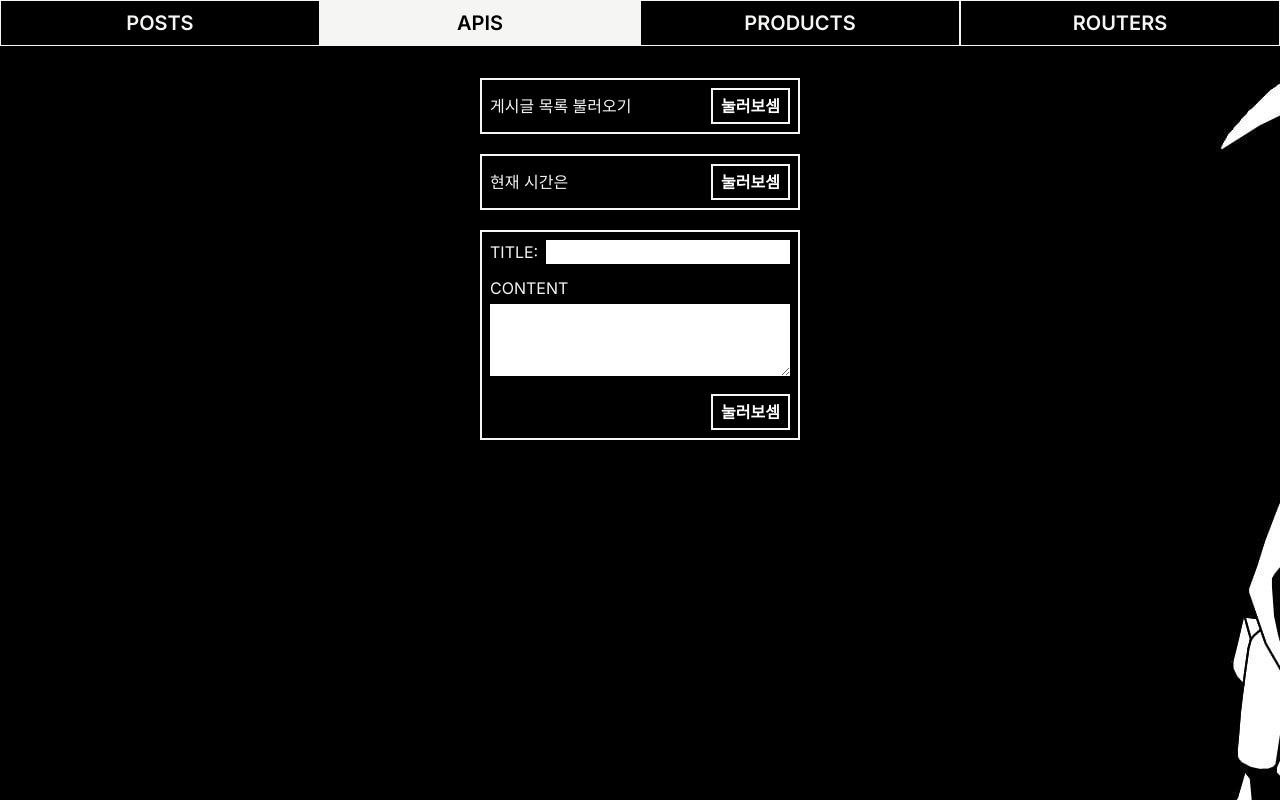
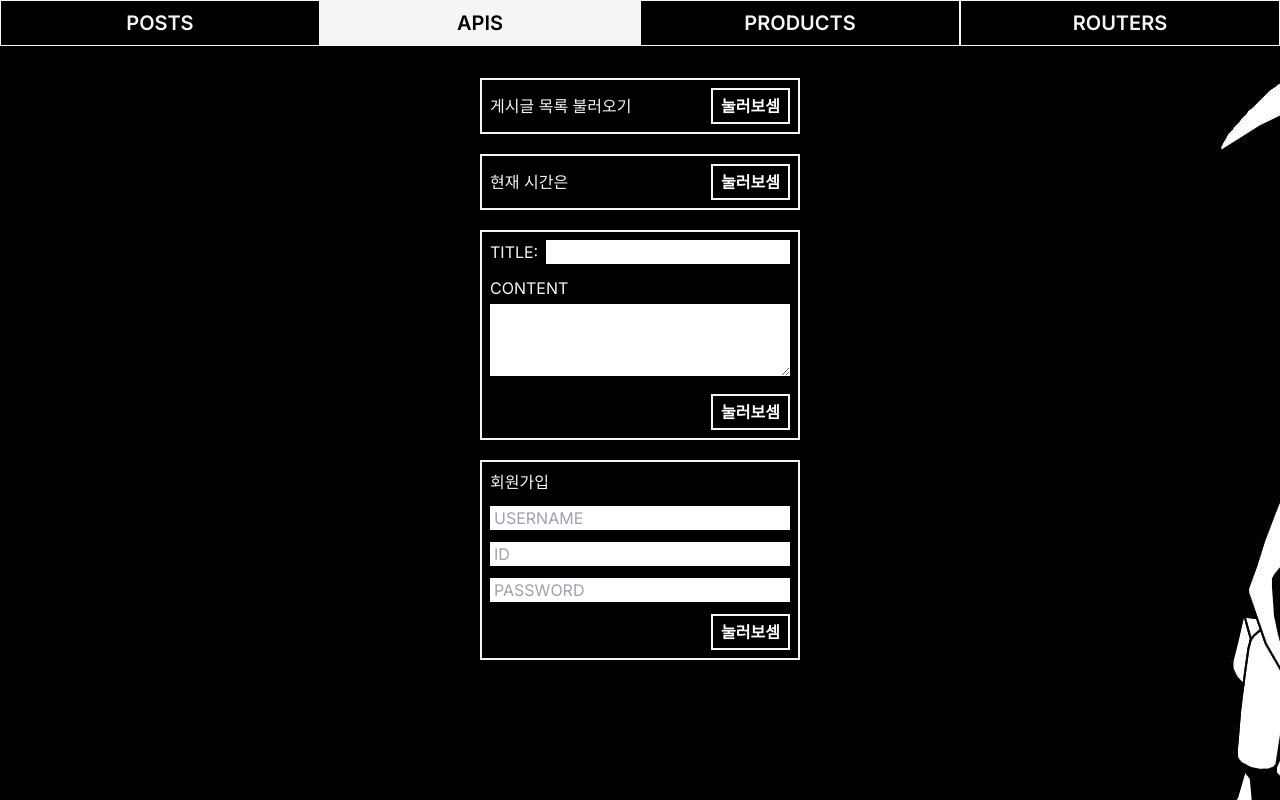
Before and after one commit to yeo-hyeonseok/study_nextjs, a Next.js app: page /apis in a window 1280 px wide. Built offline with nearby package versions, Linux system fonts and the light colour scheme.

Commit message:
[update] 회원가입 기능 추가

```diff
--- a/app/apis/page.tsx
+++ b/app/apis/page.tsx
@@ -47,6 +47,37 @@ export default function Apis() {
             <SuperButton type="submit" text="눌러보셈" />
           </div>
         </form>
+        <form
+          action="/api/register"
+          method="POST"
+          className="border-2 border-stone-100 p-2 mt-5"
+        >
+          <h2 className="text-stone-100">회원가입</h2>
+          <input
+            name="username"
+            type="text"
+            className="w-full pl-1 pr-1 mt-3"
+            placeholder="USERNAME"
+            required
+          />
+          <input
+            name="userId"
+            type="text"
+            className="w-full pl-1 pr-1 mt-3"
+            placeholder="ID"
+            required
+          />
+          <input
+            name="password"
+            type="text"
+            className="w-full pl-1 pr-1 mt-3"
+            placeholder="PASSWORD"
+            required
+          />
+          <div className="flex justify-end mt-3">
+            <SuperButton type="submit" text="눌러보셈" />
+          </div>
+        </form>
       </div>
     </div>
   );
--- a/pages/api/posts.js
+++ b/pages/api/posts.js
@@ -17,7 +17,7 @@ export default async function handler(req, res) {
   // 게시글 작성
   if (req.method === "POST") {
     if (req.body.title === "" || req.body.content == "") {
-      return res.status(500);
+      return res.status(500).json("제목이나 내용 입력 해주셈");
     }
 
     try {
--- /dev/null
+++ b/pages/api/register.js
@@ -0,0 +1,23 @@
+import { connectDB } from "@/util/db";
+
+export default async function handler(req, res) {
+  const db = (await connectDB).db("forum");
+
+  if (req.method === "POST") {
+    if (
+      req.body.username === "" ||
+      req.body.userId === "" ||
+      req.body.password === ""
+    ) {
+      return res.status(500).json("정보 똑바로 입력해주셈");
+    }
+    try {
+      const collection = await db.collection("user");
+      collection.insertOne(req.body);
+
+      return res.status(200).json("회원가입함");
+    } catch (error) {
+      console.log(error);
+    }
+  }
+}
```
